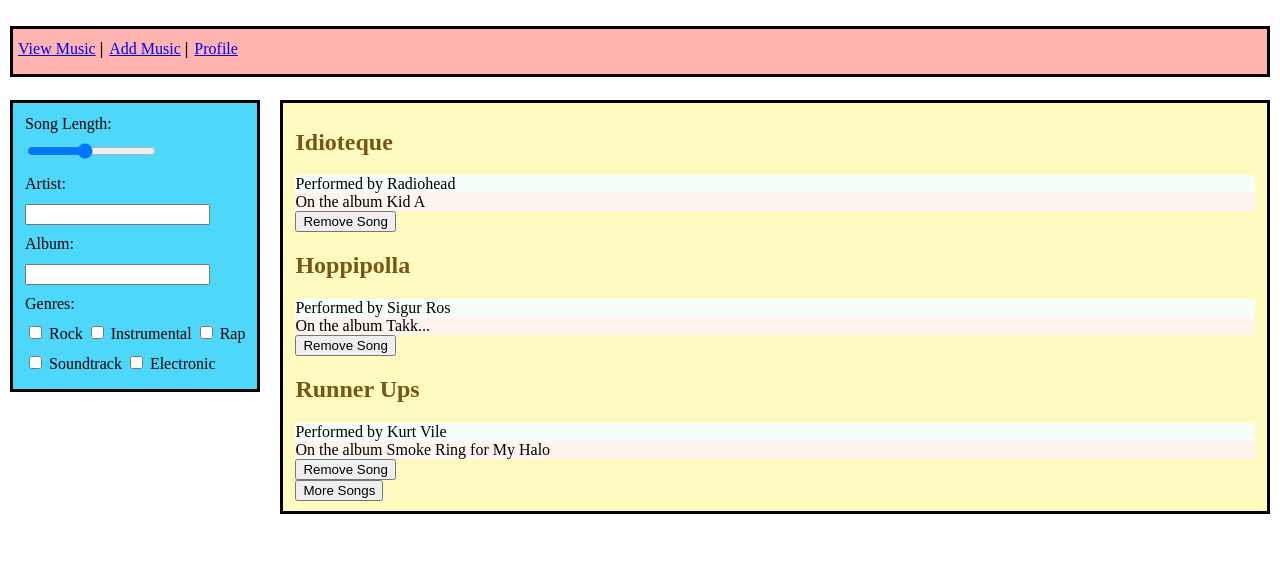
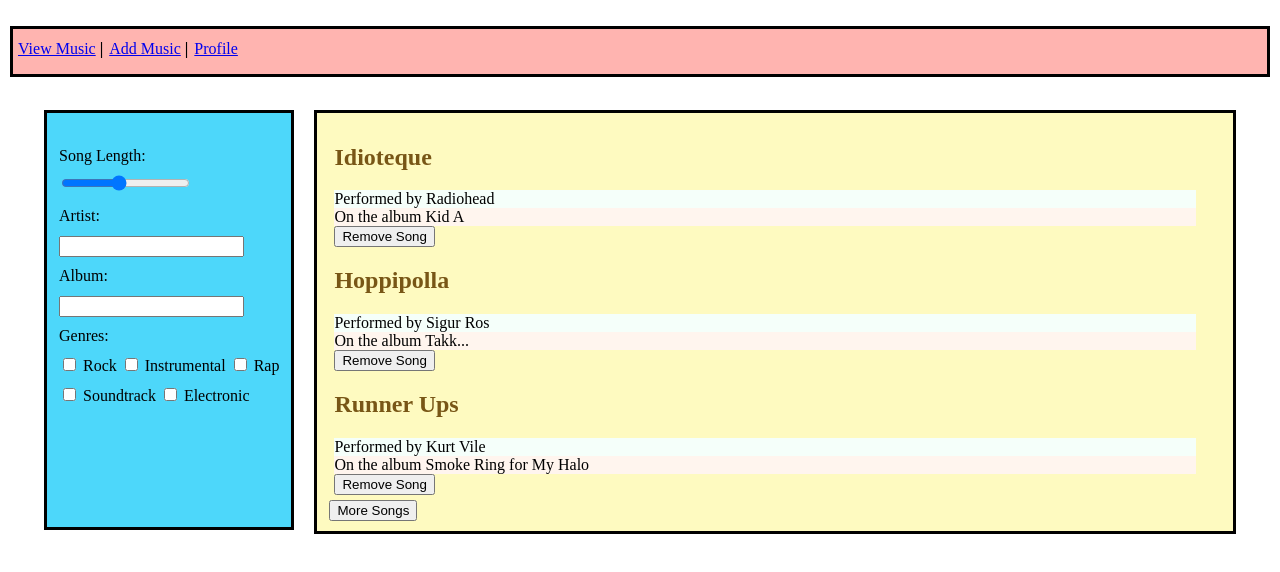
Before and after one commit to leifehetland/music-history, a plain HTML site: page index.html in a window 1280 px wide. Drawn offline with nearby package versions, Linux system fonts and the light colour scheme.

Commit message:
part 5 additions

```diff
--- a/index.html
+++ b/index.html
@@ -13,6 +13,7 @@
       </ul>
     </nav>
     <div class="wrapper">
+      <div class="flex-form">
         <fieldset class="bluebox">
         <!-- <form action="#" method="POST"> -->
           <div>Song Length:</div>
@@ -48,9 +49,10 @@
             <input type="checkbox" name="electronic" value="electronic"> Electronic
         </fieldset>
         <fieldset class="orangebox">
-        <div id="listOfSongs"></div>
+          <div class="flex-songs" id="listOfSongs"></div>
           <button id="addSongs"> More Songs </button>
         </fieldset>
+      </div>
     </div>
     <script src="//code.jquery.com/jquery-1.11.3.min.js"></script>
     <script src= "music.js"></script>
--- a/music.css
+++ b/music.css
@@ -21,6 +21,19 @@
   margin-top: 100px;
 }
 
+.flex-form {
+    flex-grow:;
+    padding:10px 14px;
+    margin: 0 20px;
+}
+
+.flex-songs {
+    padding:5px;
+    flex-grow:10;
+    margin-right: 20px;
+}
+
+
 .bluebox {
   background-color:  #4DD7FA;
   border: 3px solid black;
@@ -28,6 +41,8 @@
   float: left;
   line-height: 30px;
   margin-right: 20px;
+  padding-top: 28px;
+  padding-bottom: 116px;
 }
 
 .orangebox{
```
Lines whose indentation alone changed are shown as unchanged.
